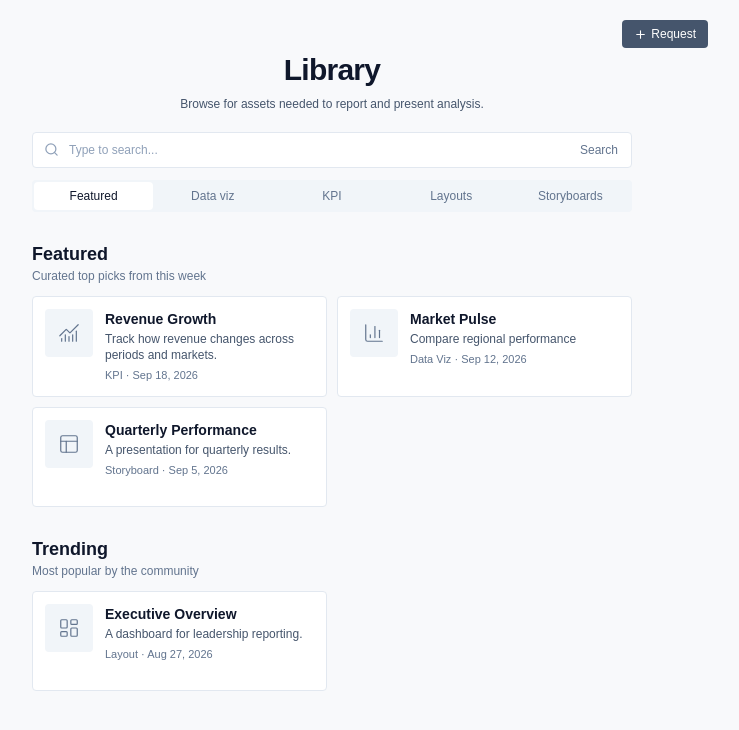
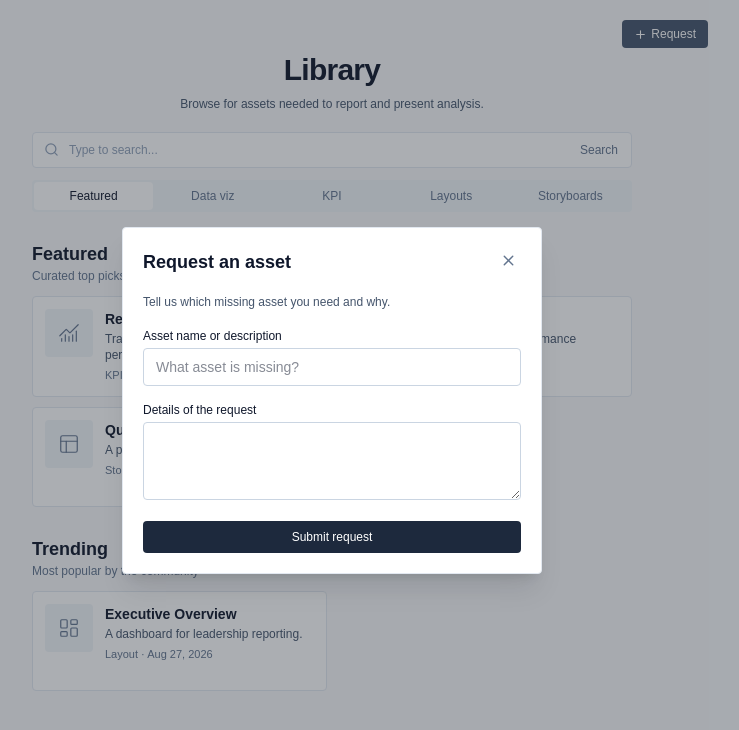
Before and after one commit to verusmick/np-exerc, a Next.js app: page / in a window 1280 px wide. Both pictures are taken after a click on the button "Request". Shown: the top 730 px of the page, without its empty margins (308-1047 px from the left). Built offline with nearby package versions, Linux system fonts and the light colour scheme.

Commit message:
Adding request funcionality and created a simple request dialog

```diff
--- a/components/asset-dialog.tsx
+++ b/components/asset-dialog.tsx
@@ -251,6 +251,19 @@ export function AssetDialog({
                 />
                 {isFavorite ? "Remove favorite" : "Favorite item"}
               </button>
+              {asset.restricted && (
+                <button
+                  type="button"
+                  onClick={() =>
+                    alert(
+                      `Your submission for the ${asset.name} ${asset.type} has already been sent.`,
+                    )
+                  }
+                  className="rounded border border-slate-300 px-3 py-2 text-xs font-medium text-slate-70"
+                >
+                  Request access
+                </button>
+              )}
             </div>
           </div>
         </>
--- a/components/library.tsx
+++ b/components/library.tsx
@@ -7,6 +7,7 @@ import { assets } from "@/data/assets";
 import { AssetCard, AssetDialog } from "@/components";
 
 import type { Asset, Tab } from "@/types/assets";
+import { RequestDialog } from "./request-dialog";
 
 const tabs: { id: Tab; label: string }[] = [
   { id: "featured", label: "Featured" },
@@ -74,7 +75,7 @@ export function Library() {
   const [selectedId, setSelectedId] = useState<string | null>(null);
   const [query, setQuery] = useState("");
   const [favorites, setFavorites] = useState<Set<string>>(() => new Set());
-
+  const [requestDialog, setRequestDialog] = useState<boolean | null>(null);
   // open modal
   const selected = assets.find((asset) => asset.id === selectedId) ?? null;
 
@@ -102,7 +103,7 @@ export function Library() {
     setSelectedId(id);
   }
   function openRequest() {
-    console.log("open request modal");
+    setRequestDialog(true);
   }
 
   function showMore(section: SectionKey) {
@@ -291,6 +292,10 @@ export function Library() {
         }}
         onCopy={copyLink}
       />
+      <RequestDialog
+        context={requestDialog}
+        onClose={() => setRequestDialog(null)}
+      />
     </main>
   );
 }
--- /dev/null
+++ b/components/request-dialog.tsx
@@ -0,0 +1,97 @@
+"use client";
+
+import { useEffect, useRef, type FormEvent } from "react";
+import { X } from "lucide-react";
+
+type Props = {
+  context: boolean | null;
+  onClose: () => void;
+};
+
+export function RequestDialog({ context, onClose }: Props) {
+  const dialogRef = useRef<HTMLDialogElement>(null);
+
+  useEffect(() => {
+    const dialog = dialogRef.current;
+    if (!dialog) return;
+
+    if (context && !dialog.open) {
+      dialog.showModal();
+    } else if (!context && dialog.open) {
+      dialog.close();
+    }
+  }, [context]);
+
+  function handleSubmit(event: FormEvent<HTMLFormElement>) {
+    event.preventDefault();
+    dialogRef.current?.close();
+  }
+
+  return (
+    <dialog
+      ref={dialogRef}
+      onClose={onClose}
+      aria-labelledby="request-title"
+      className="m-auto w-[calc(100%-2rem)] max-w-105 rounded border border-slate-200 bg-white p-5 text-slate-900 shadow-xl"
+    >
+      <button
+        type="button"
+        aria-label="Close request"
+        onClick={() => dialogRef.current?.close()}
+        className="float-right rounded p-1 text-slate-500 hover:bg-slate-100"
+      >
+        <X size={17} />
+      </button>
+
+      <h2 id="request-title" className="text-lg font-semibold">
+        Request an asset
+      </h2>
+
+      <form onSubmit={handleSubmit} className="mt-4 space-y-4 text-sm">
+        <p className="text-xs leading-5 text-slate-600">
+          Tell us which missing asset you need and why.
+        </p>
+
+        <div>
+          <label
+            htmlFor="request-name"
+            className="mb-1 block text-xs font-medium"
+          >
+            Asset name or description
+          </label>
+          <input
+            id="request-name"
+            required
+            minLength={3}
+            placeholder="What asset is missing?"
+            className="w-full rounded border border-slate-300 px-3 py-2"
+          />
+        </div>
+
+        <div>
+          <label
+            htmlFor="request-reason"
+            className="mb-1 block text-xs font-medium"
+          >
+            Details of the request
+          </label>
+          <textarea
+            id="request-reason"
+            required
+            minLength={3}
+            rows={3}
+            placeholder=""
+            className="w-full resize-y rounded border border-slate-300 px-3 py-2"
+          />
+        </div>
+
+        <button
+          type="submit"
+          className="w-full rounded bg-slate-800 py-2 text-xs font-medium text-white"
+        >
+          Submit request
+        </button>
+      </form>
+    </dialog>
+  );
+}
--- a/types/assets.ts
+++ b/types/assets.ts
@@ -8,6 +8,7 @@ type BaseAsset = {
   updatedAt: string;
   featured?: boolean;
   trending?: boolean;
+  restricted?: boolean;
 };
 
 export type Asset =
@@ -37,7 +38,6 @@ export type Asset =
     kpiIds: string[];
     filters: string[];
     affiliates: string[];
-    restricted?: boolean;
   });
 
 export const typeLabels: Record<AssetType, string> = {
```
